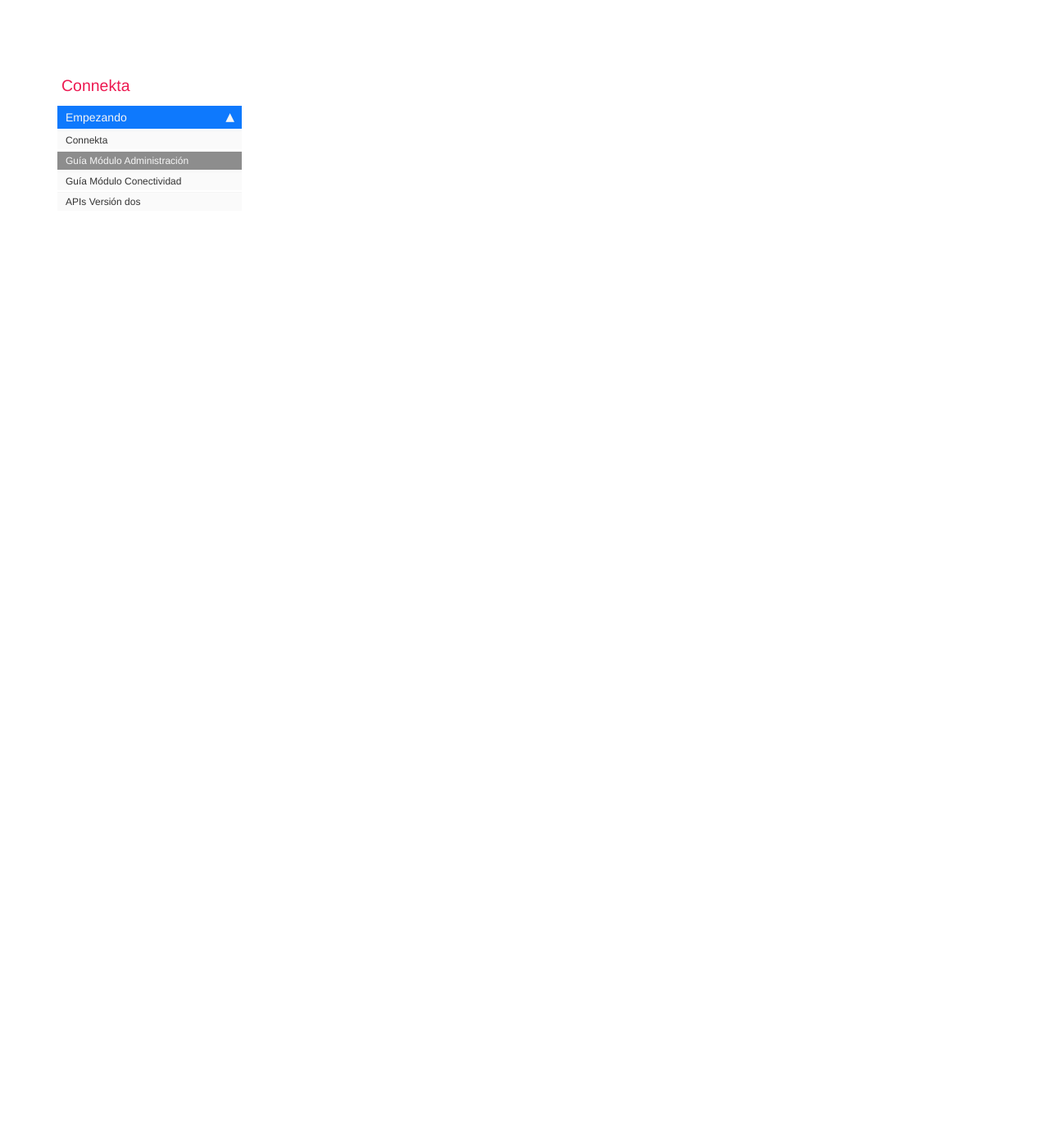
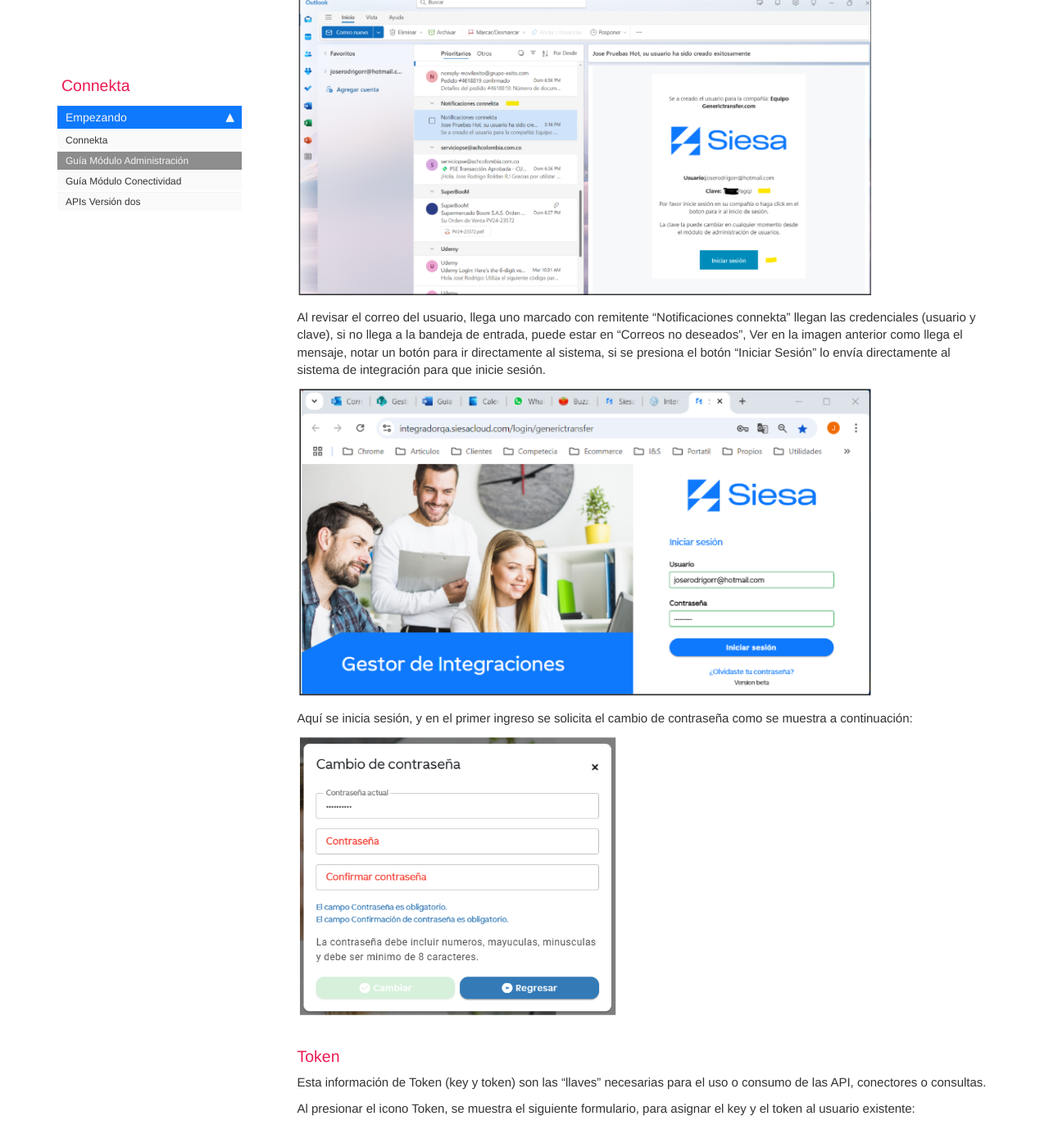
Before and after one commit to Interfaces-y-Soluciones-Interno/Documentacion, a Jekyll site: the page built from pages/sistema_integracion/si_ma_guia.md, in a window 1280 px wide and 1400 px high, scrolled down 5432 px. Shown: the whole window at 82% size. Built offline with Jekyll 4.4.1, drawn with Linux system fonts in a browser that asks for light colours; comment, search, counter and statistics services are not loaded; some of the changed text lies outside the part shown.

Commit message:
Acrualizacion Guia Administracion
Acrualizacion Guia Administracion

```diff
--- a/pages/sistema_integracion/si_ma_guia.md
+++ b/pages/sistema_integracion/si_ma_guia.md
@@ -95,3 +95,27 @@ En la selección del rol aparecen los roles que la persona que está gestionando
 file="MA_10.png" alt="" %}
 
 Ejemplo de la creación de un usuario con rol Cliente
+
+{% include inline_image.html
+file="MA_11.png" alt="" %}
+
+Al guardar el usuario aparece este mensaje y se envía un correo electrónico con las credenciales.
+
+{% include inline_image.html
+file="MA_12.png" alt="" %}
+
+Al revisar el correo del usuario, llega uno marcado con remitente “Notificaciones connekta” llegan las credenciales (usuario y clave), si no llega a la bandeja de entrada, puede estar en "Correos no deseados", Ver en la imagen anterior como llega el mensaje, notar un botón para ir directamente al sistema, si se presiona el botón “Iniciar Sesión” lo envía directamente al sistema de integración para que inicie sesión.
+
+{% include inline_image.html
+file="MA_13.png" alt="" %}
+
+Aquí se inicia sesión, y en el primer ingreso se solicita el cambio de contraseña como se muestra a continuación:
+
+{% include inline_image.html
+file="MA_14.png" alt="" %}
+
+### Token ###
+
+Esta información de Token (key y token) son las “llaves” necesarias para el uso o consumo de las API, conectores o consultas.
+
+Al presionar el icono  Token, se muestra el siguiente formulario, para asignar el key y el token al usuario existente:
```
Also changed, not shown: images/MA_11.png (added), images/MA_12.png (added), images/MA_13.png (added), images/MA_14.png (added).
